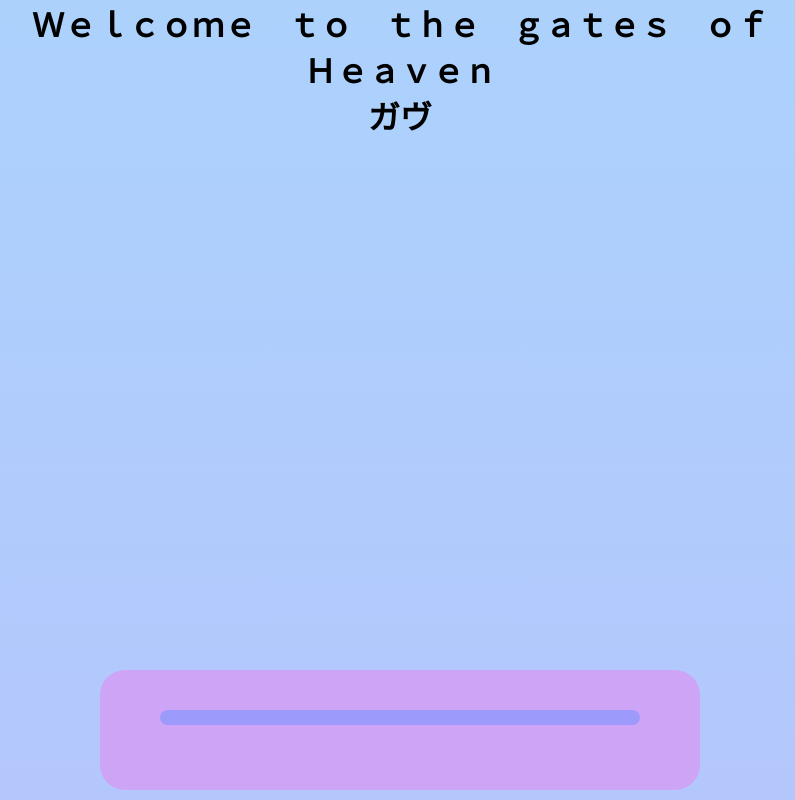
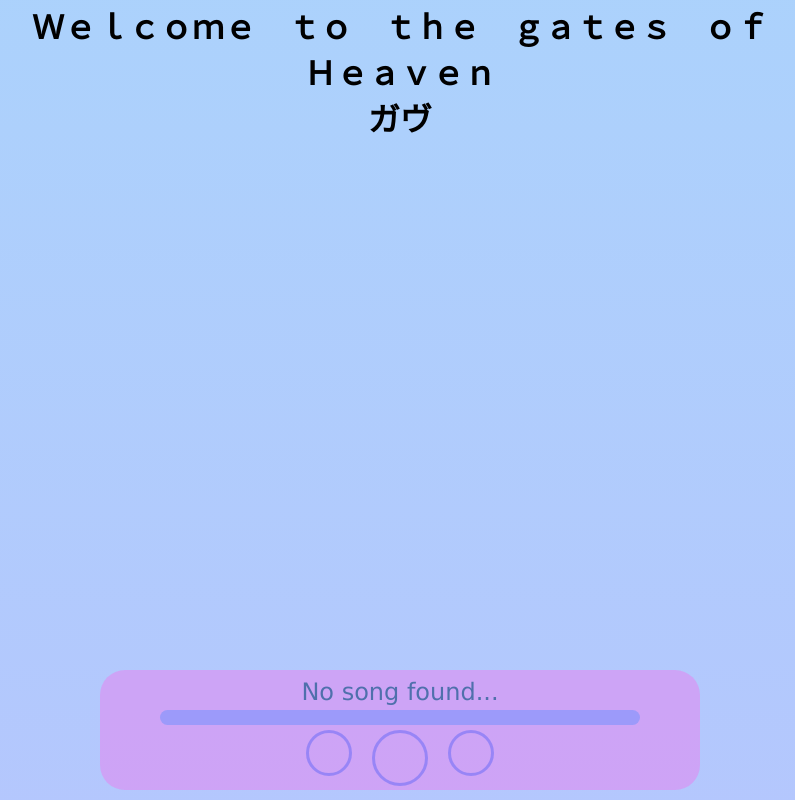
Before and after one commit to ramzialhaddad/hypergabe.space, a PHP site: page / in a window 1280 px wide. Shown: the whole page, without its empty margins (240-1035 px from the left). Run offline with PHP 8.4, Linux system fonts and the light colour scheme.

```diff
--- a/index.html
+++ b/index.html
@@ -46,18 +46,17 @@
         </div>
         <div id="radio" class="radio-wrapper">
 
-          <span class="radio-song-name"></span>
+          <div id="radio-song-name" class="floatsmall">No song found...</div>
 
           <div class="radio-controls">
             <span class="radio-progress">
               <span class="radio-progress-bar"></span>
             </span>
-            <span class="radio-button-wrapper">
-              <a role="button" class="radio-button previous"></a>
+            <div class="radio-button-wrapper flex-center">
+              <a role="button" class="radio-button small previous"></a>
               <a role="button" class="radio-button play-pause"></a>
-              <a role="button" class="radio-button mute"></a>
-              <a role="button" class="radio-button next"></a>
-            </span>
+              <a role="button" class="radio-button small next"></a>
+            </div>
           </div>
         </div>
       </div>
--- a/radio.css
+++ b/radio.css
@@ -1,3 +1,8 @@
+.flex-center {
+    display: flex;
+    justify-content: center;
+  }
+
 .radio-wrapper{
 	width: 600px;
     height: 120px;
@@ -8,6 +13,18 @@
 	margin-left: -300px;
 	border-radius: 25px;
 	background-color: rgb(245, 111, 234, 0.4);
+}
+#radio-song-name{
+    width: 80%;
+    height: 0px;
+    position: absolute;
+    right: 25%;
+    left: 50%;
+    margin-left: -40%;
+    text-align: center;
+    color: rgb(79, 112, 172);
+    font-family: Verdana, Geneva, Tahoma, sans-serif;
+    font-size: 24px;
 }
 .radio-controls{
     width: 80%;
@@ -23,3 +40,36 @@
     background-color: rgb(156, 154, 250);
     overflow: hidden;
 }
+.radio-progress-bar{
+    display: block;
+    width: 0;
+    height: 100%;
+    border-radius: 20px;
+    background-color: rgb(117, 114, 247);
+}
+.radio-button-wrapper{
+    height: 65px;
+    width: 100%;
+}
+.radio-button{
+    display: block;
+    position: relative;
+    float: left;
+    width: 50px;
+    height: 50px;
+    border-radius: 35px;
+    margin-top: 5px;
+    margin-left: 10px;
+    margin-right: 10px;
+    border: 3px solid rgb(117, 114, 247);
+    opacity: 0.6;
+    cursor: pointer;
+}
+.radio-button:hover{
+    opacity: 1;
+}
+.small{
+    width: 40px;
+    height: 40px;
+    margin-top: 5px;
+}
--- a/style.css
+++ b/style.css
@@ -83,9 +83,26 @@ a:hover{
 	font-family: Verdana, Geneva, Tahoma, sans-serif;
 }
 .float{
-	/*font-family: verdana;*/
+	font-family: verdana;
 	animation-name: floating;
     animation-duration: 6s;
     animation-iteration-count: infinite;
     animation-timing-function: ease-in-out;
 }
+@keyframes floating {
+	from { transform: translate(0,  0px); }
+	50%  { transform: translate(0, 20px); }
+	to   { transform: translate(0, 0px); }
+}
+.floatsmall{
+	font-family: verdana;
+	animation-name: floatingsmall;
+    animation-duration: 4s;
+    animation-iteration-count: infinite;
+    animation-timing-function: ease-in-out;
+}
+@keyframes floatingsmall {
+	from { transform: translate(0,  0px); }
+	50%  { transform: translate(0, 10px); }
+	to   { transform: translate(0, 0px); }
+}
```
Also changed, not shown: assets/svg/radio/backward.svg (added), assets/svg/radio/forward.svg (added), assets/svg/radio/pause.svg (added), assets/svg/radio/play.svg (added), assets/svg/radio/volume-mute.svg (added), assets/svg/radio/volume-up.svg (added).
